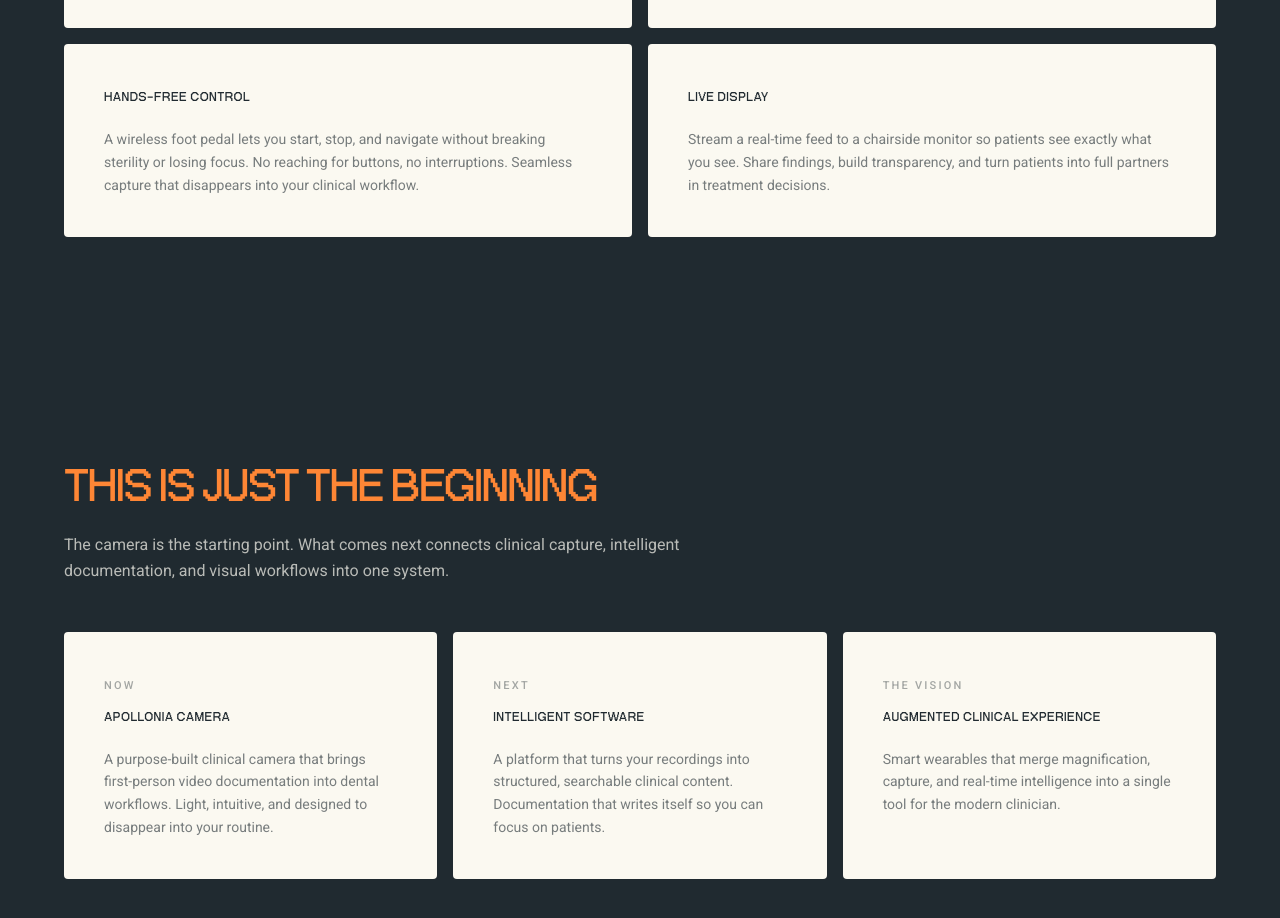
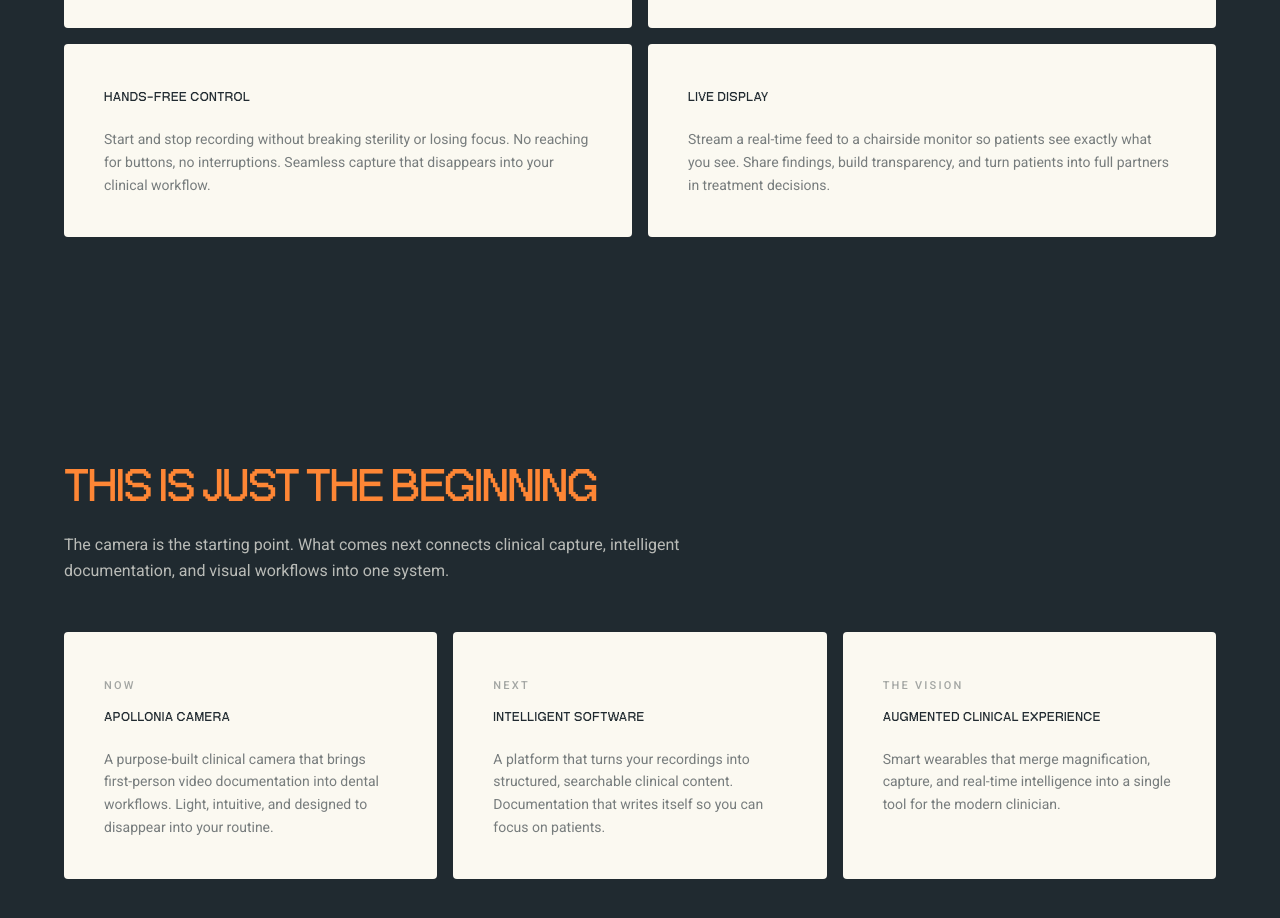
Before and after one commit to senotekeriakes-ui/apollonia-landing, a Next.js app: page / in a window 1280 px wide. Shown: the part 1180-2098 px from the top of the page. Built offline with nearby package versions, Linux system fonts and the light colour scheme.

Commit message:
Update hands-free control copy to focus on recording action
Co-Authored-By: Claude Opus 4.7 (1M context) <noreply@anthropic.com>

```diff
--- a/src/components/Features.tsx
+++ b/src/components/Features.tsx
@@ -9,7 +9,7 @@ const features = [
   },
   {
     title: "HANDS-FREE CONTROL",
-    body: "A wireless foot pedal lets you start, stop, and navigate without breaking sterility or losing focus. No reaching for buttons, no interruptions. Seamless capture that disappears into your clinical workflow.",
+    body: "Start and stop recording without breaking sterility or losing focus. No reaching for buttons, no interruptions. Seamless capture that disappears into your clinical workflow.",
   },
   {
     title: "LIVE DISPLAY",
```
Also changed, not shown: 1 other file (tests, documents, lock files or other folders).
